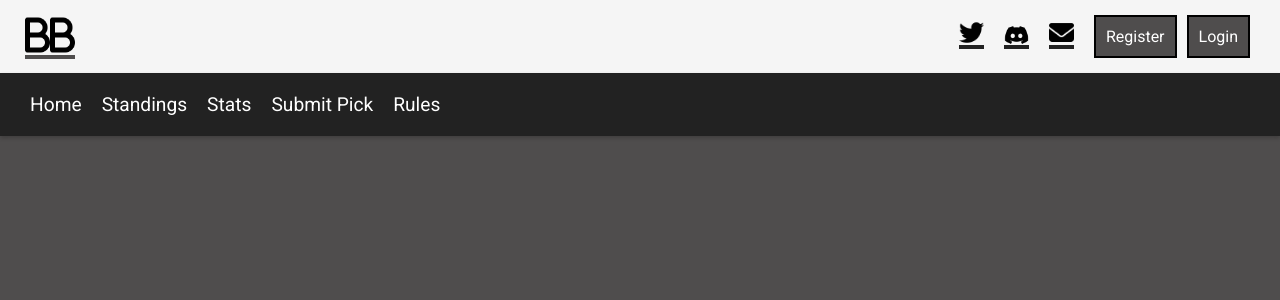
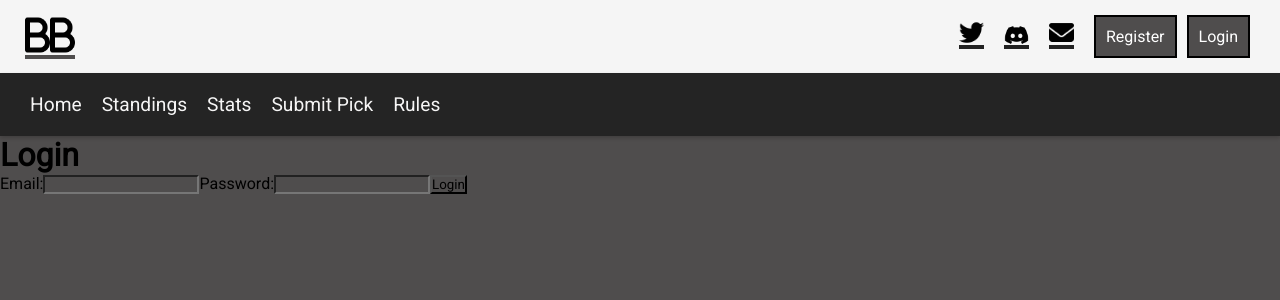
Before and after one commit to James-fleming394/biffleball-frontend, a React (Create React App) app: page /login in a window 1280 px wide. Shown: the top 300 px of the page. Built offline with nearby package versions, Linux system fonts and the light colour scheme.

Commit message:
Login page

```diff
--- a/src/App.css
+++ b/src/App.css
@@ -85,6 +85,7 @@ nav {
     justify-content: space-between;
     align-items: center;
     box-shadow: 0 2px 4px 0 rgba(0,0,0,.2);
+    opacity: 95%;
 }
 
 .menu {
--- a/src/App.js
+++ b/src/App.js
@@ -1,8 +1,9 @@
 import './App.css';
 import Navbar from './components/Navbar';
 import { CheckSession } from './services/auth.js';
-// import { Route, Routes } from 'react-router-dom';
+import { Route, Routes } from 'react-router-dom';
 import { useState, useEffect } from 'react';
+import Login from './pages/Login';
 
 
 function App() {
@@ -35,7 +36,9 @@ function App() {
         user={user}
         handleLogout={handleLogout}
       />
-
+      <Routes>
+        <Route path="/login" element={<Login />}></Route>
+      </Routes>
     </div>
   );
 }
--- a/src/components/Navbar.jsx
+++ b/src/components/Navbar.jsx
@@ -1,6 +1,5 @@
 import React from "react";
 import { Link, useNavigate } from "react-router-dom";
-import { Navigate } from "react-router-dom";
 
 const Navbar = () => {
     let navigate = useNavigate();
--- /dev/null
+++ b/src/pages/Login.js
@@ -0,0 +1,45 @@
+import React from "react";
+import { useState } from "react";
+
+const Login = () => {
+    const initialState = {email: '', password: ''};
+    const [formState, setFormState] = useState(initialState);
+
+    const handleChange = (event) => {
+        setFormState({...formState, [event.target.id]: [event.target.value]})
+    }
+
+    const handleSubmit = (event) => {
+        event.preventDefault();
+        console.log(formState);
+        setFormState(initialState);
+    };
+
+
+    return (
+        <>
+        <div className="login-page">
+            <h1>Login</h1>
+            <form onSubmit={handleSubmit}>
+                <label htmlFor="email">Email:</label>
+                <input
+                id="email"
+                type="text"
+                onChange={handleChange}
+                value={formState.email}
+                />
+                <label htmlFor="password">Password:</label>
+                <input
+                id="password"
+                type="text"
+                onChange={handleChange}
+                value={formState.password}
+                />
+                <button type="submit">Login</button>
+            </form>
+        </div>
+        </>
+    )
+}
+
+export default Login;
```
